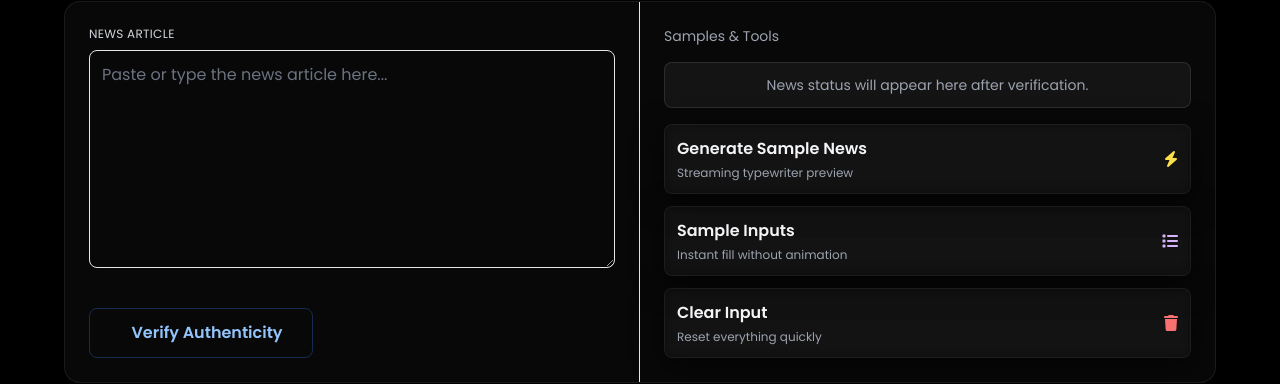
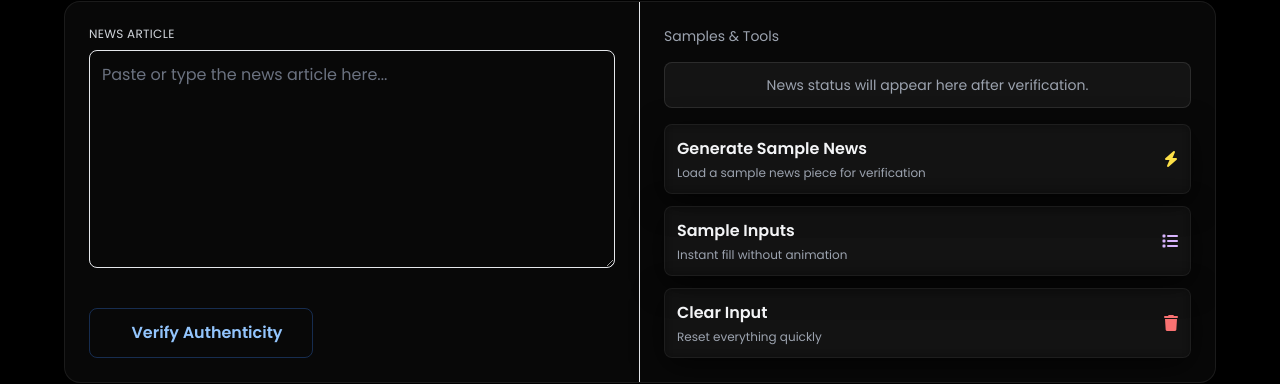
Before and after one commit to Nayann23/FAKE-NEWS-DETECTION, a Flask app: page / in a window 1280 px wide. Shown: the part 123-507 px from the top of the page. Run offline with Flask 3, Linux system fonts and the light colour scheme; parts of the project's set-up code (start-up, migrations or seed data) failed here and were passed over; some libraries are stand-ins or nearby versions; some web fonts are replaced.

Commit message:
Updated Generate Sample News text so sound professional

```diff
--- a/templates/index.html
+++ b/templates/index.html
@@ -157,7 +157,7 @@
               class="w-full text-left px-3 py-3 rounded-lg glass border border-white/8 hover:scale-[1.01] transition flex items-center justify-between">
               <div>
                 <div class="font-semibold text-gray-100">Generate Sample News</div>
-                <div class="text-xs text-gray-400 mt-1">Streaming typewriter preview</div>
+                <div class="text-xs text-gray-400 mt-1">Load a sample news piece for verification</div>
               </div>
               <i class="fa-solid fa-bolt text-yellow-300"></i>
             </button>
```
